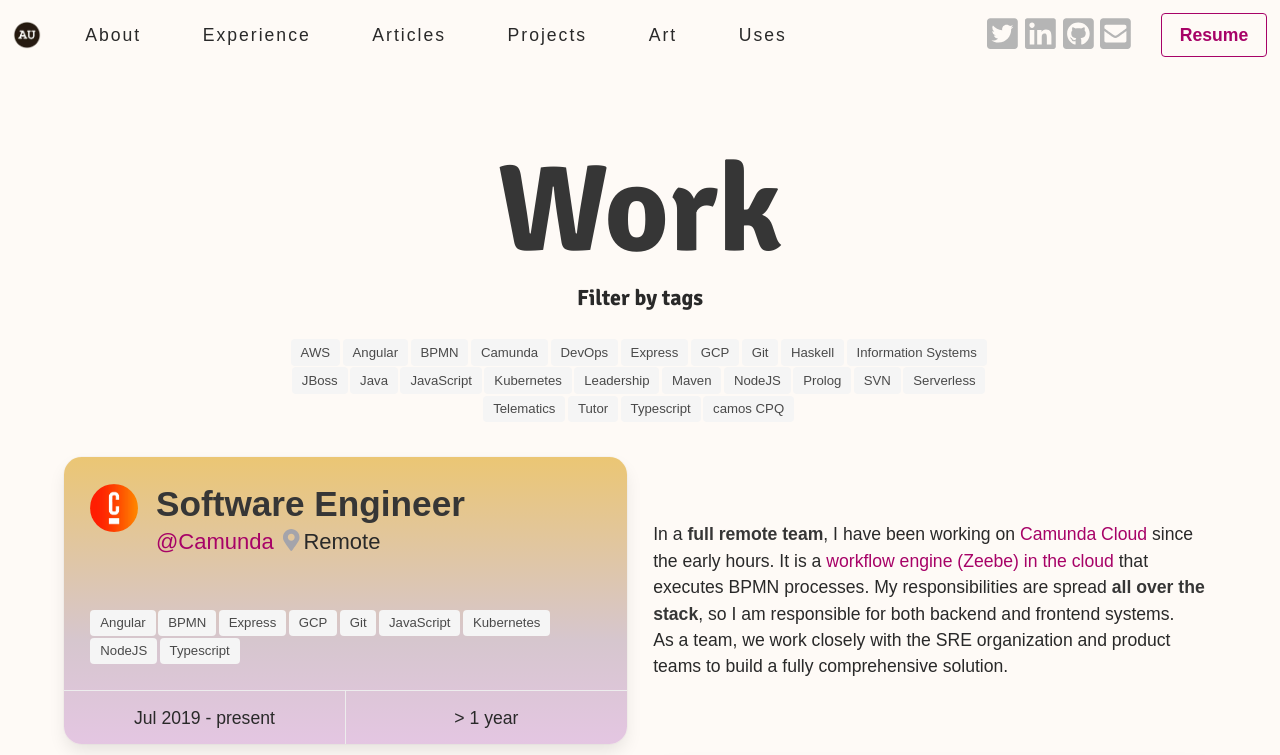
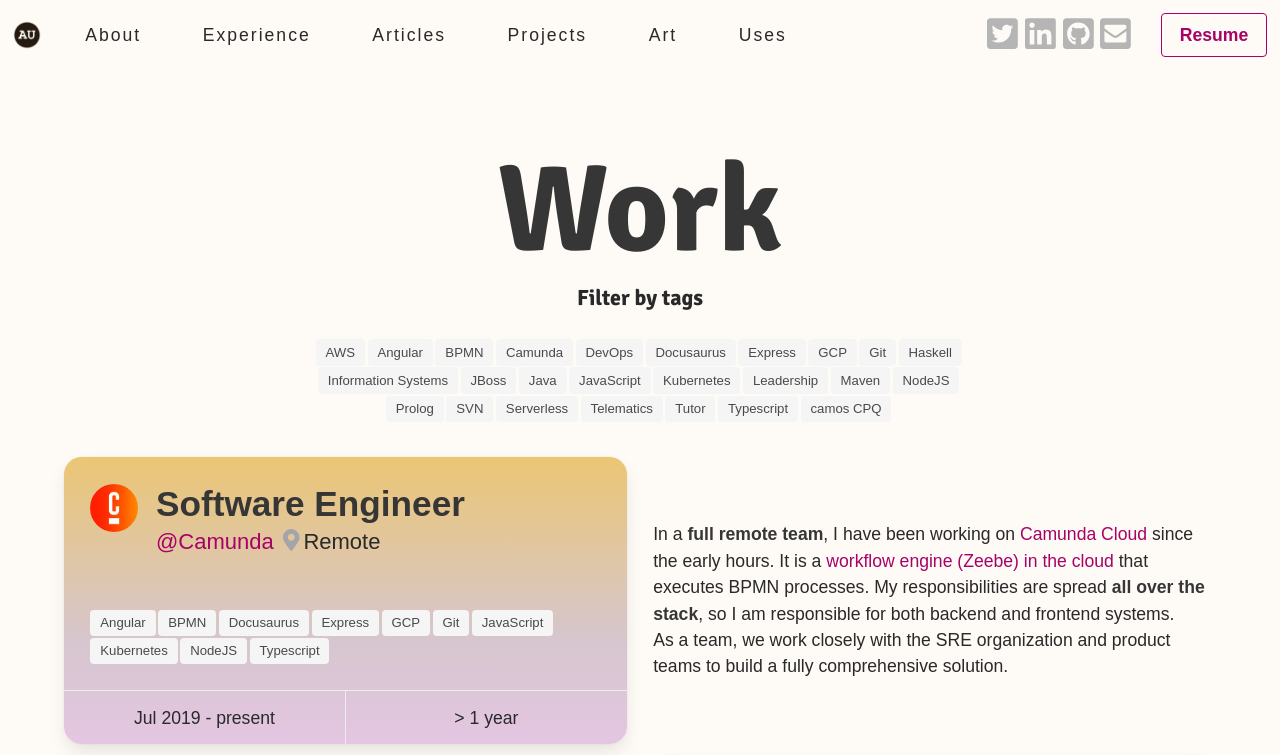
Before and after one commit to urbanisierung/urbanisierung.dev, an Angular app: page /experience in a window 1280 px wide. Shown: the top 755 px of the page. Built offline with nearby package versions, Linux system fonts and the light colour scheme; a web font is replaced by a local one.

Commit message:
feat(tech): update tech stack

```diff
--- a/src/app/components/job/tech-tag/tech-tag.component.ts
+++ b/src/app/components/job/tech-tag/tech-tag.component.ts
@@ -49,6 +49,8 @@ export class TechTagComponent {
         return `https://expressjs.com/`
       case Tech.FIREBASE:
         return `https://firebase.google.com/`
+      case Tech.GATSBY:
+        return `https://www.gatsbyjs.com/`
       case Tech.GCP:
         return `https://cloud.google.com/`
       case Tech.GIT:
--- a/src/app/constants/jobs.constant.ts
+++ b/src/app/constants/jobs.constant.ts
@@ -28,6 +28,7 @@ export const JOBS: Job[] = [
       Tech.NODEJS,
       Tech.BPMN,
       Tech.GIT,
+      Tech.DOCUSAURUS,
     ],
   },
   {
--- a/src/app/constants/sideprojects.constant.ts
+++ b/src/app/constants/sideprojects.constant.ts
@@ -48,6 +48,7 @@ export const SIDEPROJECTS: SideProject[] = [
       Tech.NODEJS,
       Tech.EXPRESS,
       Tech.FIREBASE,
+      Tech.GATSBY,
       Tech.SERVERLESS,
       Tech.NEWRELIC,
       Tech.NETLIFY,
--- a/src/app/constants/tech.enum.ts
+++ b/src/app/constants/tech.enum.ts
@@ -16,6 +16,7 @@ export enum Tech {
   BPMN = 'BPMN',
   CAMUNDA = 'Camunda',
   GIT = 'Git',
+  GATSBY = 'Gatsby',
   JBOSS = 'JBoss',
   CAMOS_CPQ = 'camos CPQ',
   PROLOG = 'Prolog',
```
